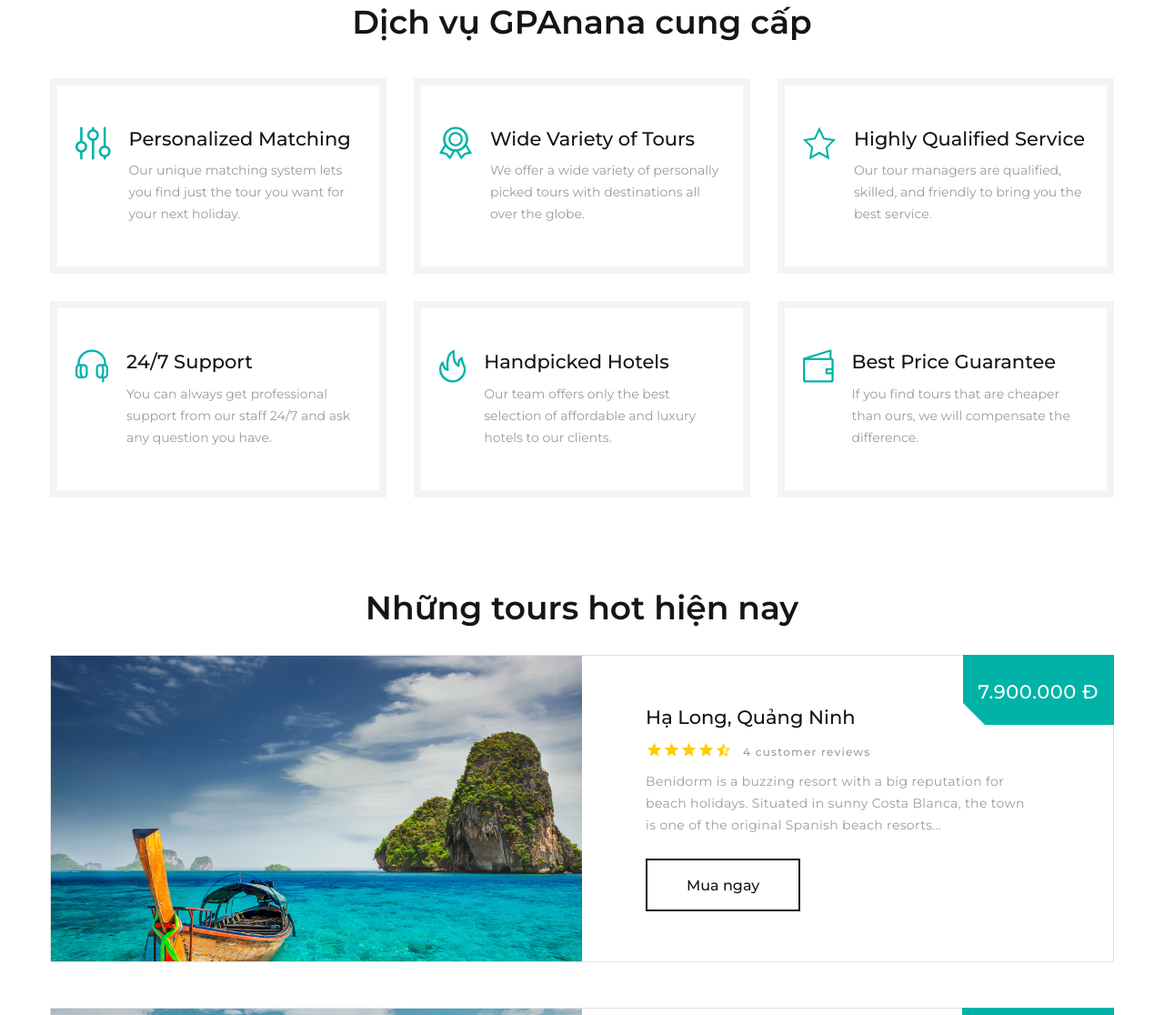
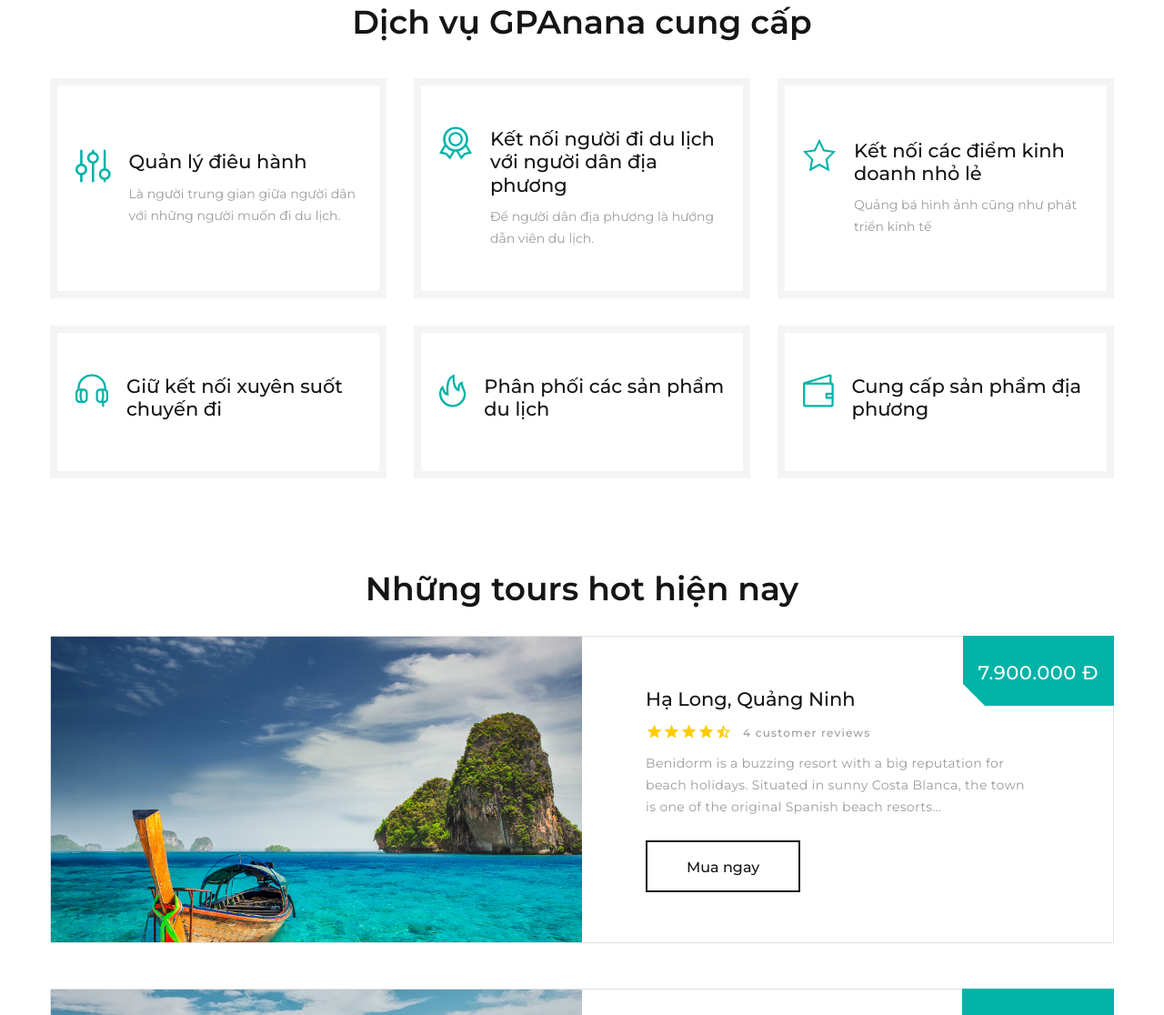
Before and after one commit to daohaiyen0912/GPAnanaTravel, a plain HTML site: page index.html in a window 1280 px wide. Shown: the part 1684-2800 px from the top of the page at 91% size. Drawn offline with Linux system fonts and the light colour scheme.

Commit message:
6/8/2022

```diff
--- a/index.html
+++ b/index.html
@@ -75,11 +75,11 @@
                   <ul class="rd-navbar-nav">
                     <li class="rd-nav-item active"><a class="rd-nav-link" href="index.html">Trang chủ</a>
                     </li>
-                    <li class="rd-nav-item"><a class="rd-nav-link" href="about.html">Khám phá</a>
+                    <li class="rd-nav-item"><a class="rd-nav-link" href="#">Khám phá</a>
                     </li>
-                    <li class="rd-nav-item"><a class="rd-nav-link" href="typography.html">Đặt lịch trình</a>
+                    <li class="rd-nav-item"><a class="rd-nav-link" href="#">Đặt lịch trình</a>
                     </li>
-                    <li class="rd-nav-item"><a class="rd-nav-link" href="contact-us.html">Liên hệ</a>
+                    <li class="rd-nav-item"><a class="rd-nav-link" href="#">Liên hệ</a>
                     </li>
                   </ul>
                 </div>
@@ -214,8 +214,8 @@
                     <div class="box-icon-classic-icon fl-bigmug-line-equalization3"></div>
                   </div>
                   <div class="unit-body">
-                    <h5 class="box-icon-classic-title"><a href="#">Personalized Matching</a></h5>
-                    <p class="box-icon-classic-text">Our unique matching system lets you find just the tour you want for your next holiday.</p>
+                    <h5 class="box-icon-classic-title"><a href="#">Quản lý điêu hành</a></h5>
+                    <p class="box-icon-classic-text">Là người trung gian giữa người dân với những người muốn đi du lịch.</p>
                   </div>
                 </div>
               </article>
@@ -227,8 +227,8 @@
                     <div class="box-icon-classic-icon fl-bigmug-line-circular220"></div>
                   </div>
                   <div class="unit-body">
-                    <h5 class="box-icon-classic-title"><a href="#">Wide Variety of Tours</a></h5>
-                    <p class="box-icon-classic-text">We offer a wide variety of personally picked tours with destinations all over the globe.</p>
+                    <h5 class="box-icon-classic-title"><a href="#">Kết nối người đi du lịch với người dân địa phương</a></h5>
+                    <p class="box-icon-classic-text">Để người dân địa phương là hướng dẫn viên du lịch.</p>
                   </div>
                 </div>
               </article>
@@ -240,8 +240,8 @@
                     <div class="box-icon-classic-icon fl-bigmug-line-favourites5"></div>
                   </div>
                   <div class="unit-body">
-                    <h5 class="box-icon-classic-title"><a href="#">Highly Qualified Service</a></h5>
-                    <p class="box-icon-classic-text">Our tour managers are qualified, skilled, and friendly to bring you the best service.</p>
+                    <h5 class="box-icon-classic-title"><a href="#">Kết nối các điểm kinh doanh nhỏ lẻ</a></h5>
+                    <p class="box-icon-classic-text">Quảng bá hình ảnh cũng như phát triển kinh tế</p>
                   </div>
                 </div>
               </article>
@@ -253,8 +253,8 @@
                     <div class="box-icon-classic-icon fl-bigmug-line-headphones32"></div>
                   </div>
                   <div class="unit-body">
-                    <h5 class="box-icon-classic-title"><a href="#">24/7 Support</a></h5>
-                    <p class="box-icon-classic-text">You can always get professional support from our staff 24/7 and ask any question you have.</p>
+                    <h5 class="box-icon-classic-title"><a href="#">Giữ kết nối xuyên suốt chuyến đi</a></h5>
+                    <p class="box-icon-classic-text"></p>
                   </div>
                 </div>
               </article>
@@ -266,8 +266,9 @@
                     <div class="box-icon-classic-icon fl-bigmug-line-hot67"></div>
                   </div>
                   <div class="unit-body">
-                    <h5 class="box-icon-classic-title"><a href="#">Handpicked Hotels</a></h5>
-                    <p class="box-icon-classic-text">Our team offers only the best selection of affordable and luxury hotels to our clients.</p>
+                    <h5 class="box-icon-classic-title"><a href="#">Phân phối các sản phẩm du lịch
+                    </a></h5>
+                    <p class="box-icon-classic-text"></p>
                   </div>
                 </div>
               </article>
@@ -279,8 +280,9 @@
                     <div class="box-icon-classic-icon fl-bigmug-line-wallet26"></div>
                   </div>
                   <div class="unit-body">
-                    <h5 class="box-icon-classic-title"><a href="#">Best Price Guarantee</a></h5>
-                    <p class="box-icon-classic-text">If you find tours that are cheaper than ours, we will compensate the difference.</p>
+                    <h5 class="box-icon-classic-title"><a href="#">Cung cấp sản phẩm địa phương
+                    </a></h5>
+                    <p class="box-icon-classic-text"></p>
                   </div>
                 </div>
               </article>
```
